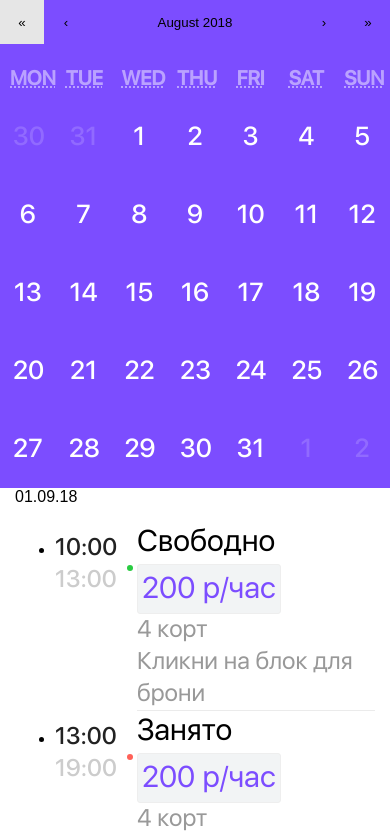
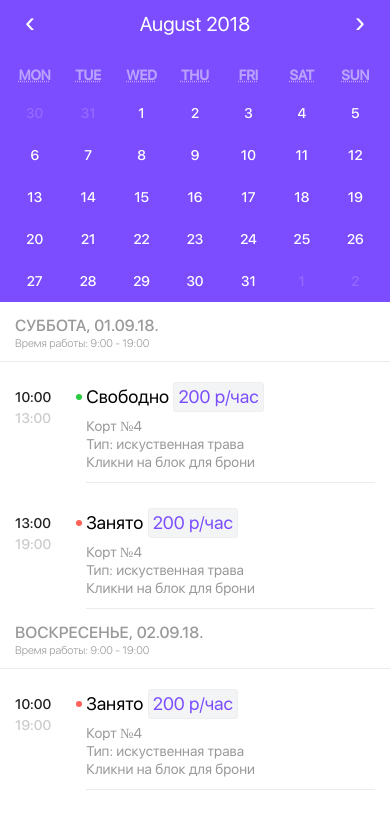
Before and after one commit to Vladislav1233/playbook-frontend, a React (Create React App) app: page / in a window 390 px wide. Shown: the top 838 px of the page. Built offline with nearby package versions, Linux system fonts and the light colour scheme.

Commit message:
add style for mobile all block

```diff
--- a/src/App.js
+++ b/src/App.js
@@ -3,6 +3,7 @@ import './App.css';
 import { connect } from 'react-redux';
 import ScheduleList from './components/ScheduleList';
 import DateCalendar from './components/Calendar';
+import './components/Schedule/Schedule.css';
 
 class App extends Component {
 
@@ -13,7 +14,9 @@ class App extends Component {
 
     return listSchedule.map(item => (
       <div className="b-schedule" key={item.date}>
-        <div className="b-schedule__date">{item.date}</div>
+        <div className="b-schedule__date">{item.nameDay}, {item.date}.
+          <div className="b-schedule__timetable">Время работы: 9:00 - 19:00</div>
+        </div>
         <ScheduleList list={item.list} />
       </div>
     ))
--- a/src/components/Calendar/Calendar.scss
+++ b/src/components/Calendar/Calendar.scss
@@ -1,5 +1,7 @@
 .b-date-calendar {
   background-color: #7c4dff;
+  padding-left: 8px;
+  padding-right: 8px;
 
   &__calendar {
     background-color: transparent;
@@ -11,9 +13,14 @@
   }
 
   .react-calendar__month-view__weekdays__weekday {
-    font-size: 20px;
+    font-family: 'sf_ui_displaymedium';
+    font-size: 14px;
     opacity: 0.48;
     color: #ffffff;
+
+    @media (min-width: 768px) {
+      font-size: 20px;
+    }
   }
 
   .react-calendar__month-view__days__day {
@@ -26,7 +33,7 @@
 
   .react-calendar__tile {
     font-family: 'sf_ui_displaymedium';
-    font-size: 26px;
+    font-size: 14px;
 
     &--active {
       box-shadow: 0 16px 16px rgba(0, 0, 0, 0.08), 0 8px 8px rgba(0, 0, 0, 0.08);
@@ -39,4 +46,28 @@
   button.react-calendar__tile--active:enabled:hover, button.react-calendar__tile--active:enabled:focus {
     background: #ffffff;
   }
+
+  .react-calendar__navigation__label {
+    font-family: 'sf_ui_displayregular';
+    color: #ffffff;
+    padding-bottom: 0px;
+    padding-top: 6px;
+    font-size: 20px;
+  }
+
+  .react-calendar__navigation__arrow {
+    color: #ffffff;
+    font-size: 30px;
+  }
+
+  .react-calendar__navigation {
+    button[disabled] {
+      background-color: transparent;
+    }
+  }
+
+  .react-calendar__navigation__next2-button,
+  .react-calendar__navigation__prev2-button {
+    display: none;
+  }
 }
--- a/src/components/Calendar/index.js
+++ b/src/components/Calendar/index.js
@@ -28,7 +28,10 @@ class DateCalendar extends Component {
 
     return (
       <div className="b-date-calendar">
-        <Calendar className="b-date-calendar__calendar" onClickDay={this.onClickDay}/>
+        <Calendar className="b-date-calendar__calendar"
+          onClickDay={this.onClickDay}
+          minDetail='month'
+        />
       </div>
     )
   }
--- /dev/null
+++ b/src/components/Schedule/Schedule.scss
@@ -0,0 +1,22 @@
+.b-schedule {
+
+    &__date {
+        font-family: 'sf_ui_displaymedium';
+        color: #999999;
+        font-size: 16px;
+        text-transform: uppercase;
+        margin-left: -15px;
+        margin-right: -15px;
+        margin-bottom: 15px;
+        padding: 14px 15px 10px;
+        line-height: 21px;
+        border-bottom: 1px solid #ebebeb;
+    }
+
+    &__timetable {
+        font-size: 11px;
+        line-height: 14px;
+        text-transform: none;
+        font-family: 'sf_ui_displaylight';
+    }
+}
--- a/src/components/ScheduleItem/ScheduleItem.scss
+++ b/src/components/ScheduleItem/ScheduleItem.scss
@@ -7,14 +7,16 @@
     line-height: 32px;
     display: inline-block;
     flex-shrink: 0;
-    margin-right: 20px;
+    margin-right: 35px;
     padding-top: 10px;
   }
 
   &__time {
     color: #222222;
     font-family: 'sf_ui_displaymedium';
-    font-size: 24px;
+    // font-size: 24px;
+    font-size: 14px;
+    line-height: 21px;
 
     &--finish {
       color: #cccccc;
@@ -25,13 +27,18 @@
     display: inline-block;
     width: 100%;
     border-bottom: 1px solid #ebebeb;
+    padding-top: 5px;
+    padding-bottom: 10px;
   }
 
   &__state {
     font-family: 'sf_ui_displayregular';
-    font-size: 30px;
-    line-height: 42px;
+    // font-size: 30px;
+    // line-height: 42px;
+    font-size: 18px;
+    line-height: 26px;
     position: relative;
+    margin-bottom: 6px;
 
     &:before {
       content: '';
@@ -59,11 +66,10 @@
     }
   }
 
-  &__court,
-  &__name {
+  &__court-info {
     font-family: 'sf_ui_displayregular';
-    font-size: 24px;
-    line-height: 32px;
+    font-size: 14px;
+    line-height: 18px;
     color: #999999;
   }
 
@@ -74,5 +80,6 @@
     background-color: #f2f4f5;
     color: #7c4dff;
     border-radius: 3px;
+    line-height: 22px;
   }
 }
--- a/src/components/ScheduleItem/index.js
+++ b/src/components/ScheduleItem/index.js
@@ -15,8 +15,9 @@ class ScheduleItem extends Component {
         </div>
         <div className="b-schedule-item__info">
           <div className={`b-schedule-item__state ${status ? 'b-schedule-item__state--free': 'b-schedule-item__state--busy'}`}>{status ? 'Свободно' : 'Занято'} <span className="b-schedule-item__price">{price} р/час</span></div>
-          <div className="b-schedule-item__court">{court} корт</div>
-          <div className="b-schedule-item__name">Кликни на блок для брони</div>
+          <div className="b-schedule-item__court-info">Корт №{court}</div>
+          <div className="b-schedule-item__court-info">Тип: искуственная трава</div>
+          <div className="b-schedule-item__court-info">Кликни на блок для брони</div>
         </div>
       </div>
     )
--- a/src/components/ScheduleList/ScheduleList.scss
+++ b/src/components/ScheduleList/ScheduleList.scss
@@ -0,0 +1,12 @@
+.b-schedule-list {
+    margin: 0px;
+    padding-left: 0;
+
+    &__item {
+        list-style-type: none;
+
+        &:not(:last-child) {
+            margin-bottom: 20px;
+        }
+    }
+}
--- a/src/reducers.js
+++ b/src/reducers.js
@@ -11,6 +11,7 @@ export const initialStateToggleSchedule = {
 
     listSchedule: [{ // список расписания
         date: '01.09.18', // это брать как id key можно
+        nameDay: 'Суббота',
         list: [{
             idItemScheduleList: 'idItemScheduleList-1', // идентификатор
             startTime: '10:00', // начальное время брони - в каком виде передавать, наверное нужно date почитать как форимруется
@@ -28,6 +29,7 @@ export const initialStateToggleSchedule = {
         }]
     }, {
         date: '02.09.18',
+        nameDay: 'Воскресенье',
         list: [{
             idItemScheduleList: 'idItemScheduleList-3',
             startTime: '10:00',
```
Also changed, not shown: 1 other file (tests, documents, lock files or other folders).
